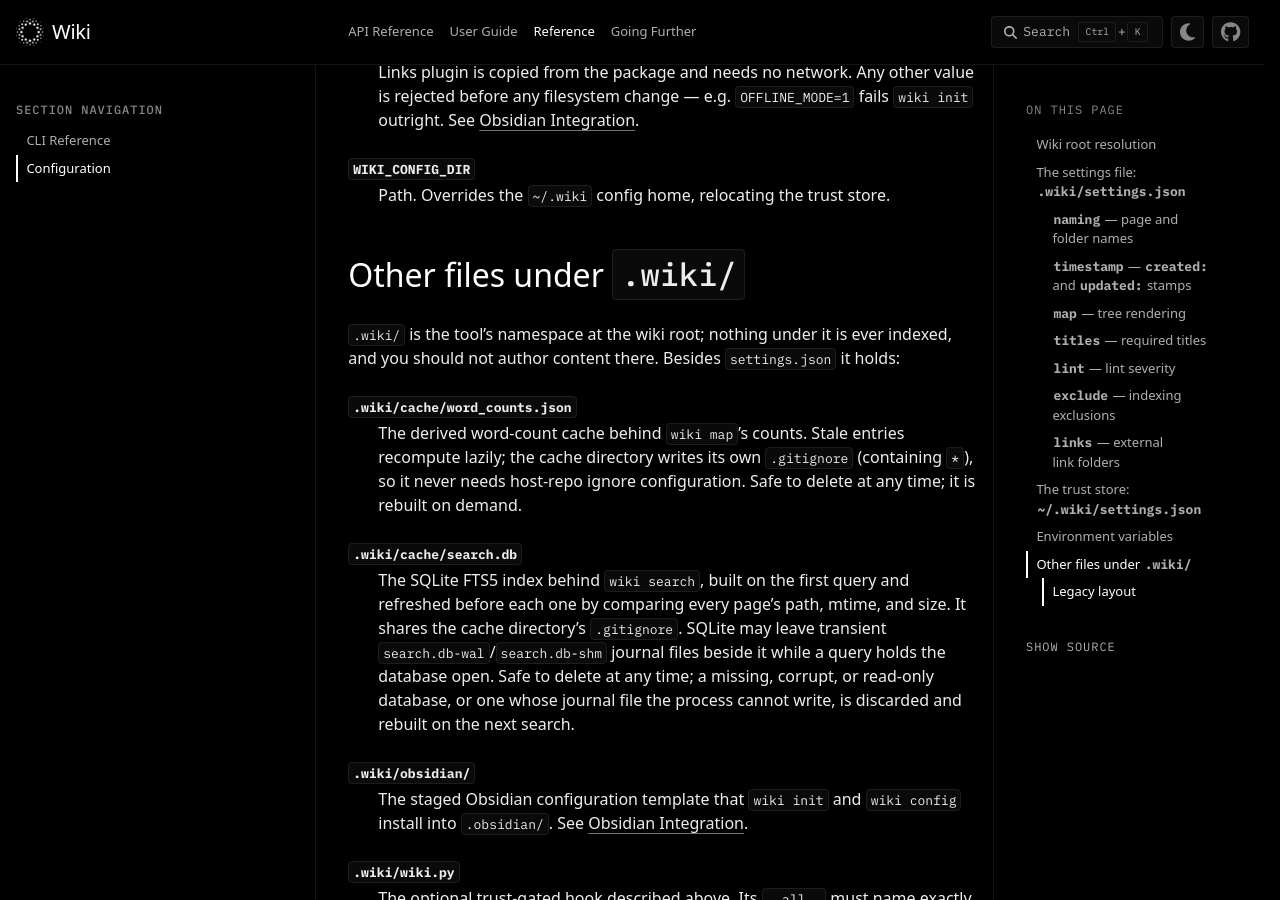
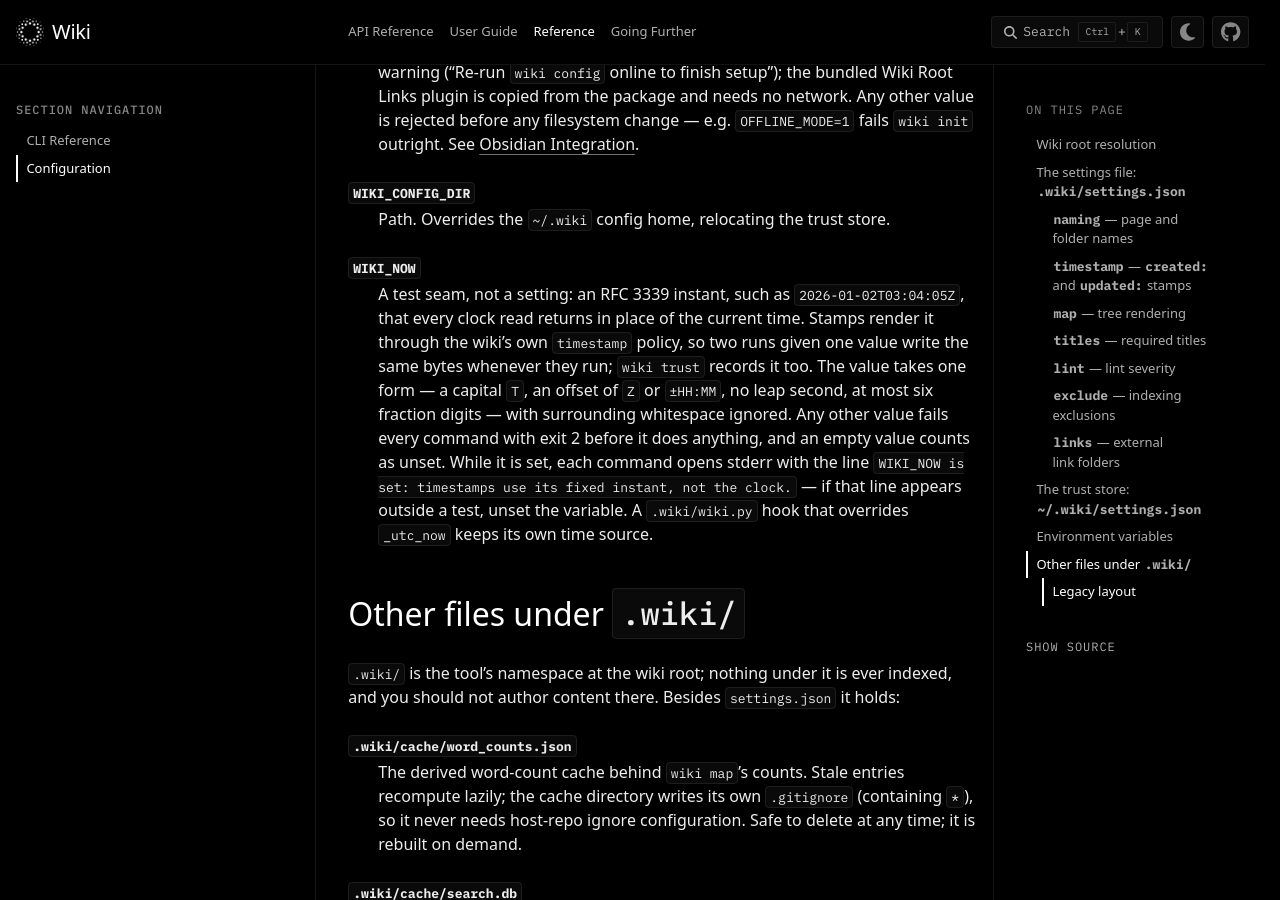
Before and after one commit to plasma-ai/wiki, a Sphinx documentation site: the page built from docs/configuration.rst, in a window 1280 px wide and 900 px high, scrolled down 12366 px. Built offline with Sphinx 7.4.7 and the PyData theme 0.15.4, drawn with Linux system fonts in a browser that asks for light colours; some web fonts are replaced; pages that are not in the unit, such as notebooks, are missing from menus; cross-references to code outside the pages are shown as plain code; some of the changed text lies outside the part shown.

Commit message:
document the WIKI_NOW seam and the one clock read
The configuration page lists WIKI_NOW with the other environment
variables, as a test seam and not a setting: the form it takes, what an
invalid value does, the stderr line it prints, and that a hook which
overrides _utc_now keeps its own time source. AGENTS.md gains a Clock
section: every wall-clock read goes through _now, with the grep that
audits it.

Co-Authored-By: Claude Fable 5.2 <noreply@anthropic.com>

```diff
--- a/docs/configuration.rst
+++ b/docs/configuration.rst
@@ -8,7 +8,8 @@ Configuration
   indexing exclusions, and external link folders for that wiki;
 - the user-global file ``~/.wiki/settings.json`` — the machine-local trust
   store, not wiki policy;
-- the environment variables ``OFFLINE_MODE`` and ``WIKI_CONFIG_DIR``.
+- the environment variables ``OFFLINE_MODE`` and ``WIKI_CONFIG_DIR``, plus
+  the test seam ``WIKI_NOW``.
 
 The per-wiki file doubles as the *declared-root marker*: its presence tells
 every command where the wiki begins. This page covers each surface, plus how
@@ -564,6 +565,21 @@ Environment variables
 ``WIKI_CONFIG_DIR``
    Path. Overrides the ``~/.wiki`` config home, relocating the trust store.
 
+``WIKI_NOW``
+   A test seam, not a setting: an RFC 3339 instant, such as
+   ``2026-01-02T03:04:05Z``, that every clock read returns in place of the
+   current time. Stamps render it through the wiki's own ``timestamp``
+   policy, so two runs given one value write the same bytes whenever they
+   run; ``wiki trust`` records it too. The value takes one form — a capital
+   ``T``, an offset of ``Z`` or ``±HH:MM``, no leap second, at most six
+   fraction digits — with surrounding whitespace ignored. Any other value
+   fails every command with exit 2 before it does anything, and an empty
+   value counts as unset. While it is set, each command opens stderr with
+   the line ``WIKI_NOW is set: timestamps use its fixed instant, not the
+   clock.`` — if that line appears outside a test, unset the variable. A
+   ``.wiki/wiki.py`` hook that overrides ``_utc_now`` keeps its own time
+   source.
+
 Other files under ``.wiki/``
 ----------------------------
 
```
Also changed, not shown: AGENTS.md (+12 -0 lines).
